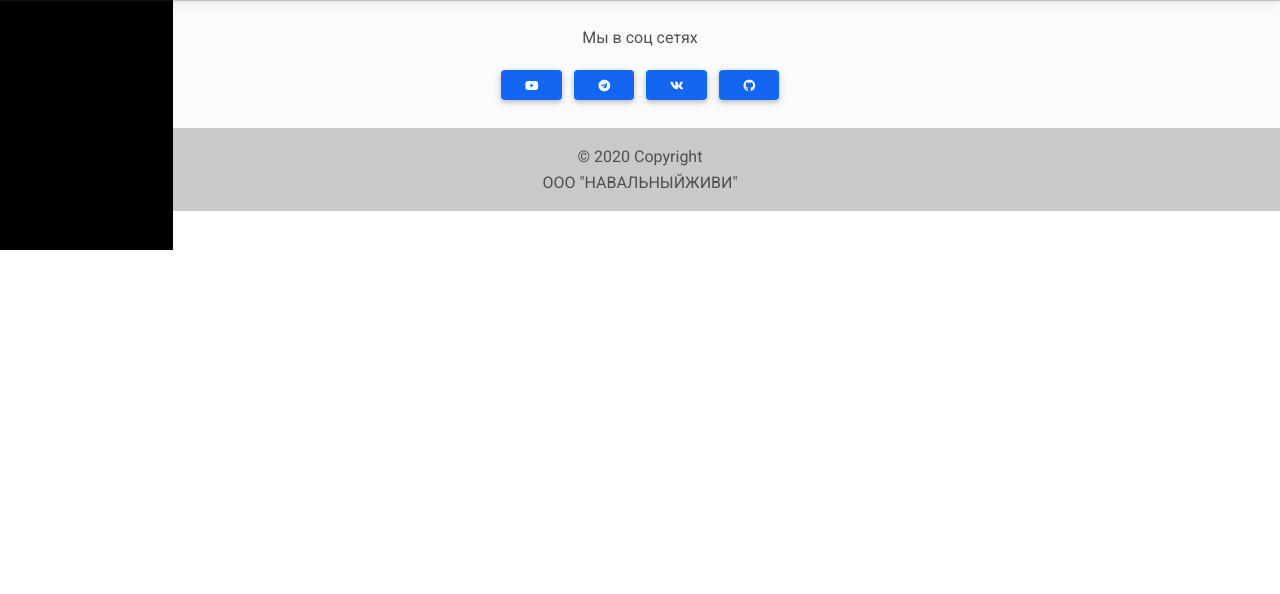
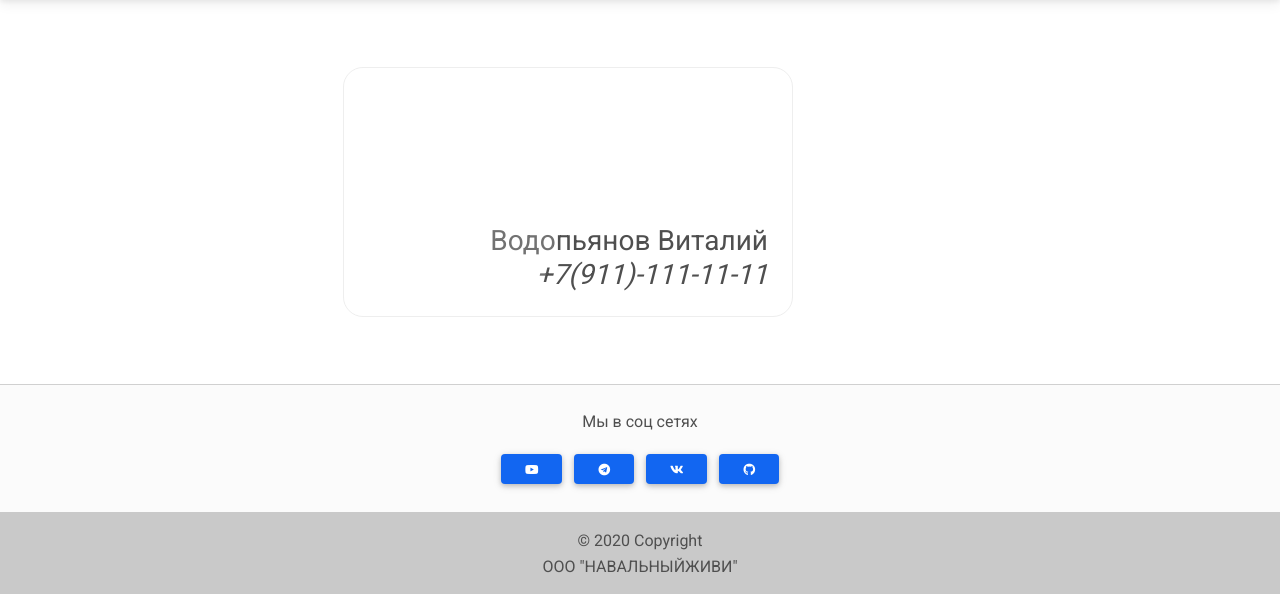
Before and after one commit to yeezy-na-izi/.shSkill, a Django app: page /teachers in a window 1280 px wide. Shown: the part 59-653 px from the top of the page. Run offline with Django 3.2, Linux system fonts and the light colour scheme; some libraries are stand-ins or nearby versions.

Commit message:
create teachersPage

```diff
--- a/back/static/css/style.css
+++ b/back/static/css/style.css
@@ -16,13 +16,60 @@
     align-items: center;
 
 }
-.teacher-card span {
+
+.teacher-card .glass
+{
+    position: absolute;
+    width: 450px;
+    height: 250px;
+    background: rgba(255, 255, 255, 0.5);
+    border-radius: 20px;
+    border: 1px solid #eee;
+    overflow: hidden;
+    display: flex;
+    justify-content: flex-start;
+    align-items: flex-end;
+}
+
+.teacher-card .glass::before
+{
+    content: "";
     position: absolute;
     top: 0;
-    width: 250px;
-    height: 250px;
-    display:block;
-    background:#000;
+    left: -50%;
+    width: 100%;
+    height: 100%;
+    background: rgba(255, 255, 255, 0.2);
+    pointer-events: none;
+    transform: skewX(345deg);
+}
+
+
+.teacher-card .glass h3
+{
+    padding: 15px;
+    margin: 2%;
+    font-weight: 400;
+    width: 100%;
+    background: rgba(255, 255, 255, 0.2);
+    text-align: end;
+}
+
+.teacher-card .glass h2 i
+{
+    font-weight: 300;
+    font-size: 0.75em;
+    font-style: normal;
+}
+.teacher-container
+{
+   position: relative;
+    padding 20px;
+    display: flex;
+    justify-content: center;
+    align-items: center;
+    flex-wrap: wrap;
+    margin: 15%;
 }
 /*.typing-text {
     font-family: consolas;
--- a/back/templates/user/teachers.html
+++ b/back/templates/user/teachers.html
@@ -3,20 +3,17 @@
 Учителя
 {% endblock %}
 {% block content %}
-<main class="ms-5">
+<div class="ms-5 teacher-container">
     <div class="d-flex flex-wrap">
         <div class="teacher-card">
-            <span style="--i:0;">
-            </span>
-            <span style="--i:0;">
-            </span>
-            <span style="--i:1;">
-            </span>
-            <span style="--i:2;">
-            </span>
-            <span style="--i:3;">
-            </span>
+
+
+            <div class="glass">
+                <h3>Водопьянов Виталий<br><i>+7(911)-111-11-11</i></h3>
+
+
+            </div>
         </div>
     </div>
-</main>
+</div>
 {% endblock %}
```
